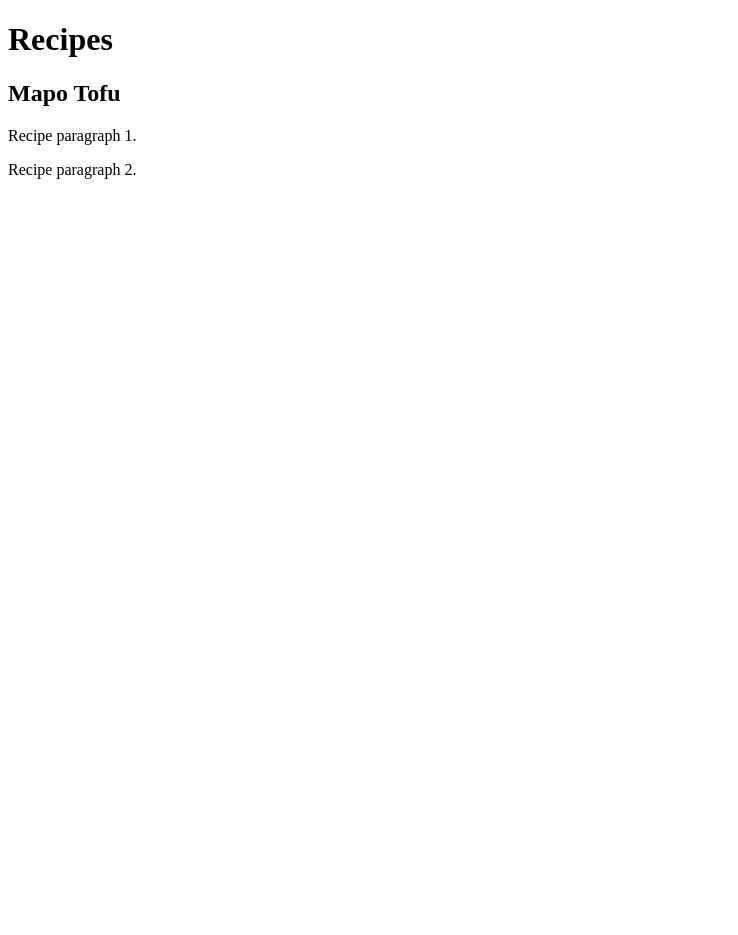
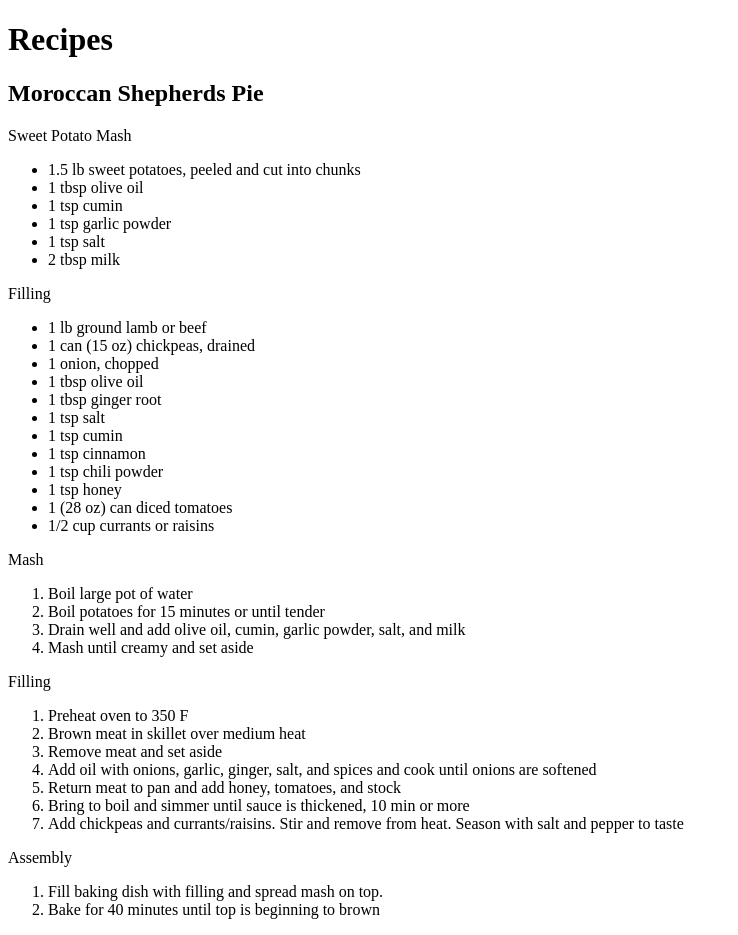
Before and after one commit to chrisb589/chrisb589.github.io, a plain HTML site: page docs/index.html in a window 1280 px wide. Shown: the whole page, without its empty margins (0-738 px from the left). Before the commit the page ends 800 px from the top, so only its background shows below. Drawn offline with Linux system fonts and the light colour scheme.

Commit message:
Add morrocan shepherds pie test

```diff
--- a/docs/index.html
+++ b/docs/index.html
@@ -3,9 +3,58 @@
 <body>
 
 <h1>Recipes</h1>
-<h2>Mapo Tofu</h2>
-<p>Recipe paragraph 1.</p>
-<p>Recipe paragraph 2.</p>
+<h2>Moroccan Shepherds Pie</h2>
+<p>Sweet Potato Mash</p>
+<ul>
+	<li>1.5 lb sweet potatoes, peeled and cut into chunks</li>
+	<li>1 tbsp olive oil</li>
+	<li>1 tsp cumin</li>
+	<li>1 tsp garlic powder</li>
+	<li>1 tsp salt</li>
+	<li>2 tbsp milk</li>
+</ul>
+</p>
+
+<p>Filling</p>
+<ul>
+	<li>1 lb ground lamb or beef</li>
+	<li>1 can (15 oz) chickpeas, drained</li>
+	<li>1 onion, chopped</li>
+	<li>1 tbsp olive oil</li>
+	<li>1 tbsp ginger root</li>
+	<li>1 tsp salt</li>
+	<li>1 tsp cumin</li>
+	<li>1 tsp cinnamon</li>
+	<li>1 tsp chili powder</li>
+	<li>1 tsp honey</li>
+	<li>1 (28 oz) can diced tomatoes</li>
+	<li>1/2 cup currants or raisins</li>
+</ul>
+
+<p>Mash</p>
+<ol>
+	<li>Boil large pot of water</li>
+	<li>Boil potatoes for 15 minutes or until tender</li>
+	<li>Drain well and add olive oil, cumin, garlic powder, salt, and milk</li>
+	<li>Mash until creamy and set aside</li>
+</ol>
+
+<p>Filling</p>
+<ol>
+	<li>Preheat oven to 350 F</li>
+	<li>Brown meat in skillet over medium heat</li>
+	<li>Remove meat and set aside</li>
+	<li>Add oil with onions, garlic, ginger, salt, and spices and cook until onions are softened</li>
+	<li>Return meat to pan and add honey, tomatoes, and stock</li>
+	<li>Bring to boil and simmer until sauce is thickened, 10 min or more</li>
+	<li>Add chickpeas and currants/raisins. Stir and remove from heat. Season with salt and pepper to taste</li>
+</ol>
+
+<p>Assembly</p>
+<ol>
+	<li>Fill baking dish with filling and spread mash on top.</li>
+	<li>Bake for 40 minutes until top is beginning to brown</li>
+</ol>
 
 </html>
 </body>
```
